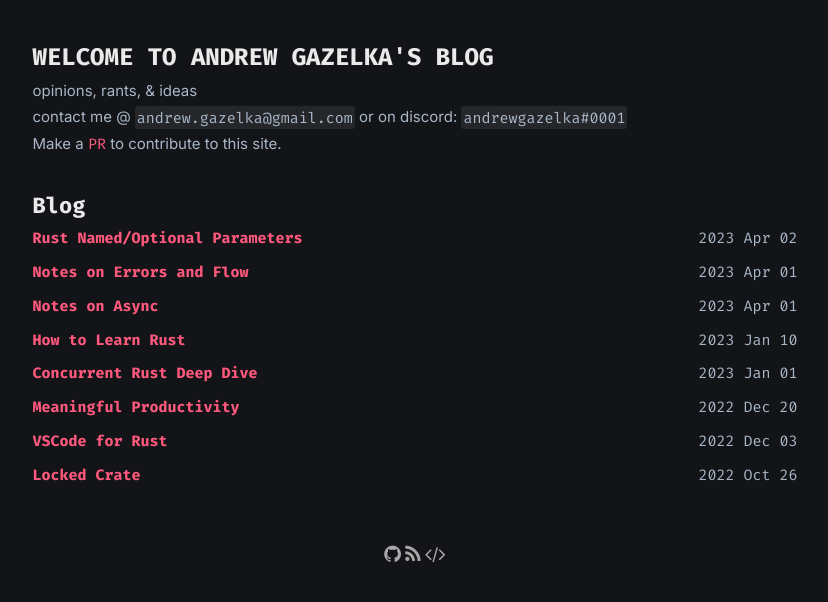
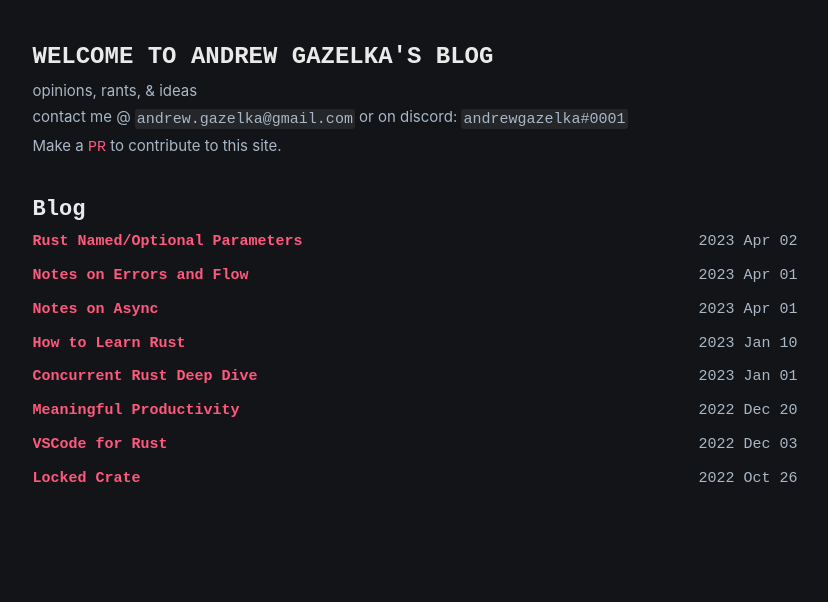
Before and after one commit to andrewgazelka/andrewgazelka.github.io, a Jekyll site: the page built from index.html, in a window 1280 px wide. Shown: the top 602 px of the page, without its empty margins (225-1053 px from the left). Built offline with Jekyll 4.4.1, drawn with Linux system fonts in a browser that asks for light colours; some web fonts are replaced.

Commit message:
improve font loading time

```diff
--- a/_includes/head.html
+++ b/_includes/head.html
@@ -3,8 +3,6 @@
   <meta name="viewport" content="width=device-width, initial-scale=1.0">
 
   <link rel="stylesheet" href="{{ site.url }}{{ site.baseurl }}/assets/css/syntax.css">
-  <link rel="preconnect" href="https://cdnjs.cloudflare.com">
-  <link rel="stylesheet" href="https://cdnjs.cloudflare.com/ajax/libs/font-awesome/4.7.0/css/font-awesome.min.css">
 
   <title>
       {% if page.tag or page.title %}
@@ -31,6 +29,7 @@
     <link rel="alternate" type="application/atom+xml" title="{{ site.title }}" href="{{ site.url }}{{ site.baseurl }}/atom.xml">
     <link rel="alternate" type="application/json" title="{{ site.title }}" href="{{ site.url }}{{ site.baseurl }}/feed.json" />
     <link rel="sitemap" type="application/xml" title="sitemap" href="{{ site.url }}{{ site.baseurl }}/sitemap.xml" />
+
     <script type="text/javascript"
             src="https://cdnjs.cloudflare.com/ajax/libs/mathjax/2.7.1/MathJax.js?config=TeX-AMS_HTML">
         MathJax.Hub.Config({
@@ -54,11 +53,6 @@
         });
     </script>
 
-  {% if site.googlewebfonts %}
-    <link rel="preconnect" href="https://fonts.gstatic.com">
-    <link href="https://fonts.googleapis.com/css2?{{ site.googlewebfonts }}&display=swap" rel="stylesheet">
-  {% endif %}
-
   <style>
     {% capture include_to_scssify %}
       {% include inline.scss %}
--- a/_sass/_main.scss
+++ b/_sass/_main.scss
@@ -1,3 +1,20 @@
+@font-face {
+  font-family: 'Fira Code';
+  font-style: normal;
+  font-weight: 400;
+  src: local('Fira Code'), local('Fira-Code'), url(https://fonts.gstatic.com/s/firacode/v21/uU9eCBsR6Z2vfE9aq3bL0fxyUs4tcw4W_D1sJVD7NuzlojwUKQ.woff2)
+  format('woff2');
+  font-display: swap;
+}
+
+@font-face {
+  font-family: 'Inter';
+  font-style: normal;
+  font-weight: 400;
+  src: local('Inter'), url(https://fonts.gstatic.com/s/inter/v12/UcCO3FwrK3iLTeHuS_fvQtMwCp50KnMw2boKoduKmMEVuLyfAZ9hiJ-Ek-_EeA.woff2) format('woff2');
+  font-display: swap;
+}
+
 *,
 :after,
 :before {
```
